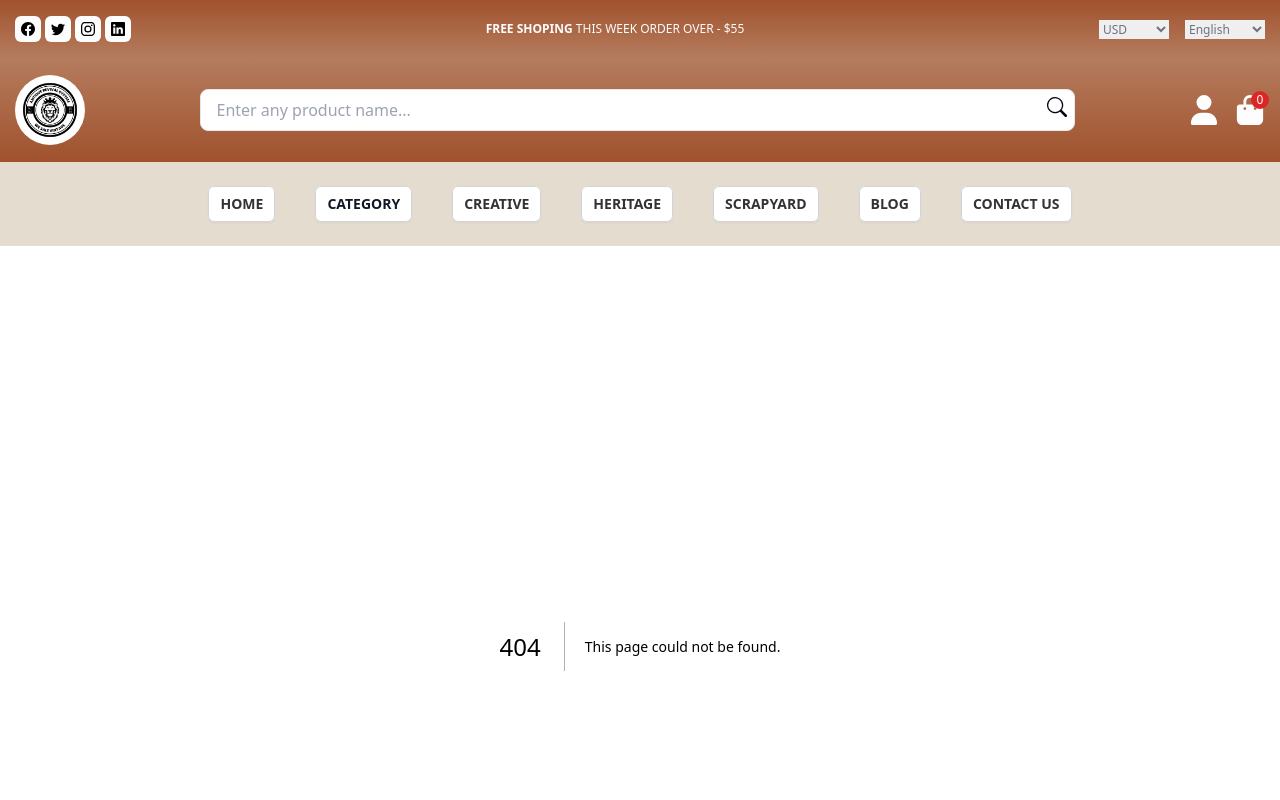
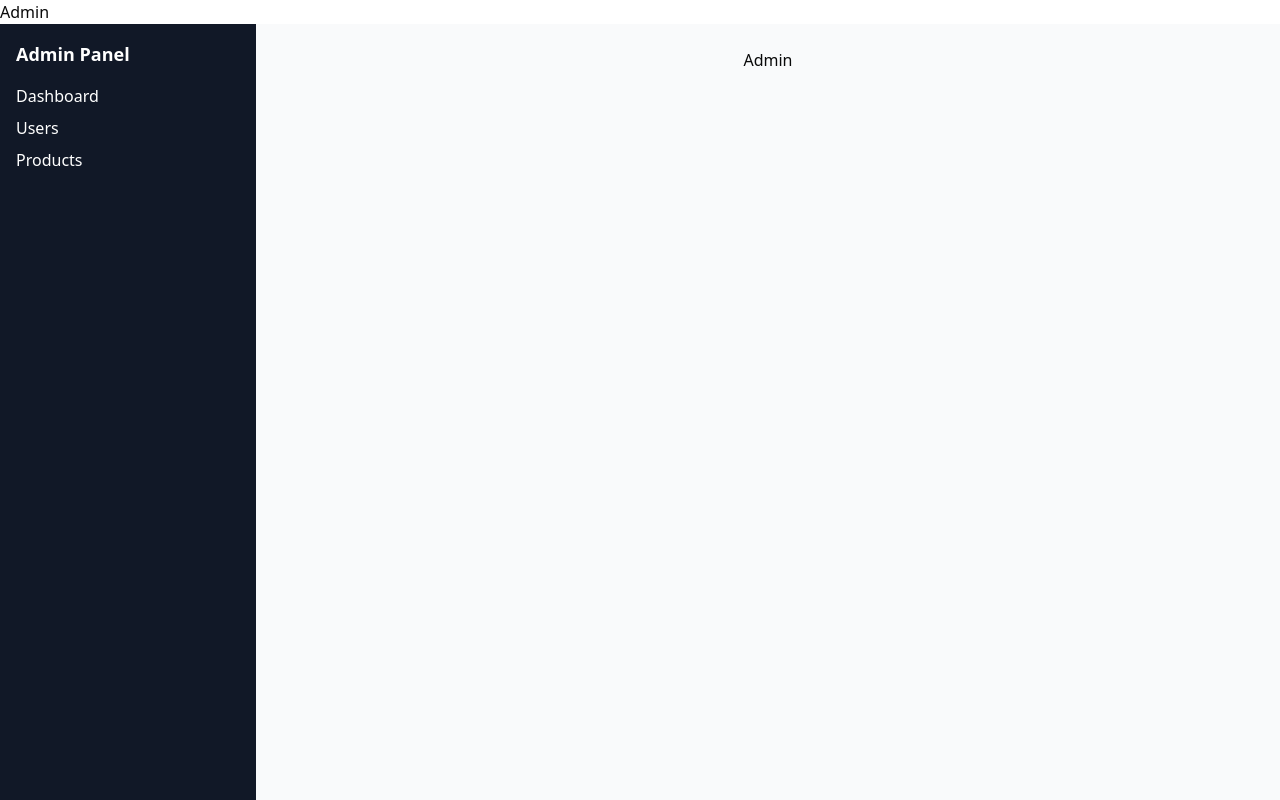
Before and after one commit to mxaadh/vintage-project, a Next.js app: page /admin in a window 1280 px wide. Before the commit this address had no page. Shown: the top 800 px of the page. Built offline with nearby package versions, Linux system fonts and the light colour scheme.

Commit message:
Layout Selector

```diff
--- /dev/null
+++ b/src/app/admin/page.tsx
@@ -0,0 +1,9 @@
+const Admin = () => {
+  return (
+    <center>
+      <h1>Admin</h1>
+    </center>
+  );
+};
+
+export default Admin;
--- a/src/app/layout.tsx
+++ b/src/app/layout.tsx
@@ -1,10 +1,7 @@
 import type { Metadata } from "next";
 import { Geist, Geist_Mono } from "next/font/google";
 import "./globals.css";
-import HeaderTop from "@/components/HeaderTop";
-import HeaderMain from "@/components/HeaderMain";
-import Navbar from "@/components/Navbar";
-import Footer from "@/components/Footer";
+import LayoutSelector from "@/components/LayoutSelector";
 
 const geistSans = Geist({
   variable: "--font-geist-sans",
@@ -31,11 +28,7 @@ export default function RootLayout({
       <body
         className={`${geistSans.variable} ${geistMono.variable} antialiased bg-white`}
       >
-        <HeaderTop />
-        <HeaderMain />
-        <Navbar />
-        {children}
-        <Footer />
+        <LayoutSelector>{children}</LayoutSelector>
       </body>
     </html>
   );
--- /dev/null
+++ b/src/components/LayoutSelector.tsx
@@ -0,0 +1,44 @@
+"use client";
+
+import { usePathname } from "next/navigation";
+import HeaderTop from "@/components/HeaderTop";
+import HeaderMain from "@/components/HeaderMain";
+import Navbar from "@/components/Navbar";
+import Footer from "@/components/Footer";
+
+function AppLayout({ children }: { children: React.ReactNode }) {
+  return (
+    <>
+      <HeaderTop />
+      <HeaderMain />
+      <Navbar />
+      {children}
+      <Footer />
+    </>
+  );
+}
+
+function AdminLayout({ children }: { children: React.ReactNode }) {
+  return (
+    <>
+      <h1>Admin</h1>
+      {children}
+      <h1>Admin</h1>
+    </>
+  );
+}
+
+export default function LayoutSelector({
+  children,
+}: {
+  children: React.ReactNode;
+}) {
+  const pathname = usePathname();
+  const isAdminRoute = pathname.startsWith("/admin");
+
+  return isAdminRoute ? (
+    <AdminLayout>{children}</AdminLayout>
+  ) : (
+    <AppLayout>{children}</AppLayout>
+  );
+}
```
